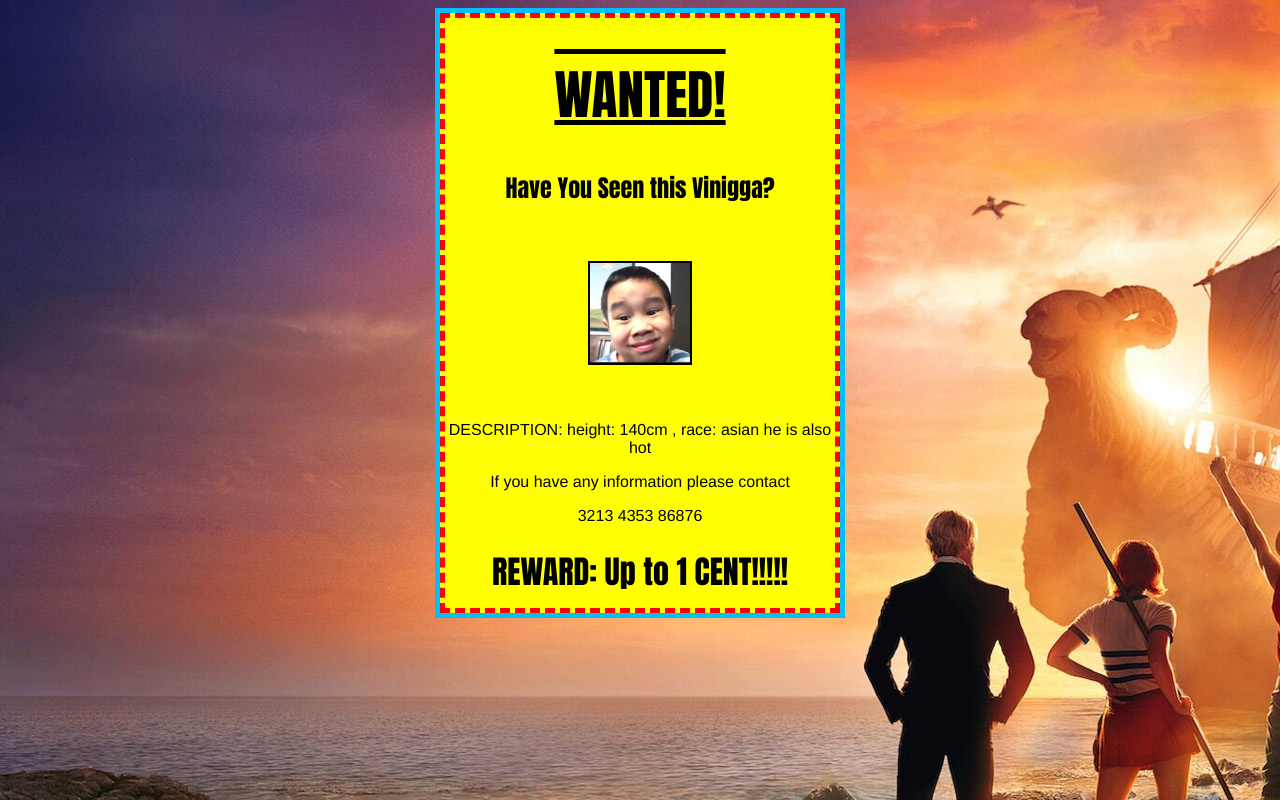
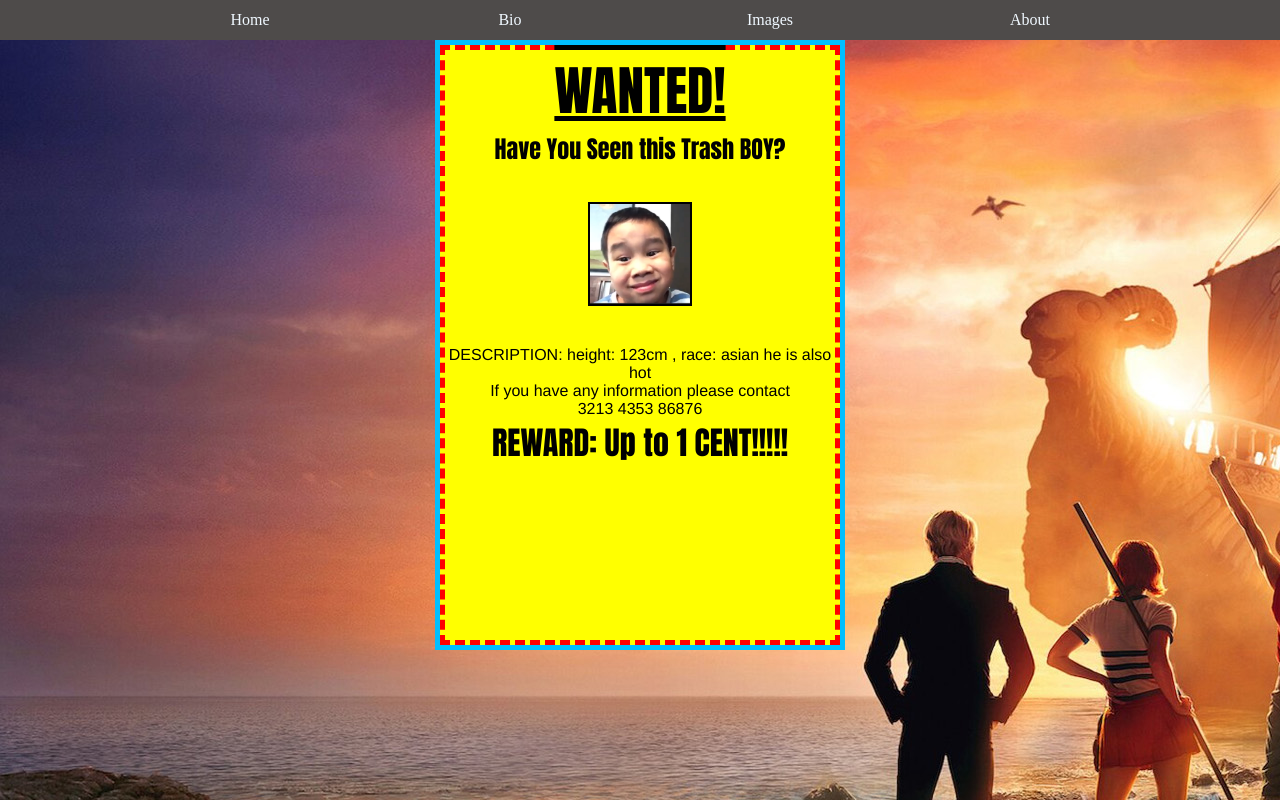
Before and after one commit to jkimgood12/cuoikhoa, a plain HTML site: page about/khang/index.html in a window 1280 px wide. Drawn offline with Linux system fonts and the light colour scheme.

Commit message:
im only human afterall

```diff
--- a/about/khang/index.html
+++ b/about/khang/index.html
@@ -8,13 +8,27 @@
     <title>!!!!!WANTED Gia khanh WANTED!!!!!</title>
 </head>
 <body>
+    <div id="menu">
+        <ul class="nav">
+            <li class="navi"><a href="../../index.html">Home</a></li>
+            <li class="navi"> <a href="../../bio/index.html">Bio</a></li>
+            <li class="navi"><a href="../../images/index.html">Images</a></li>
+            <li class="navi"><a href="../../about/hanh/index.html">About</a>
+                <ul class="subnav">
+                    <li><a href="../../about/hanh/index.html">Hanh</a></li>
+                    <li><a href="../../about/khang/index.html">Khang</a></li>
+                    <li><a href="../../about/khanh/index.html">Khanh</a>
+                </ul>
+            </li>
+        </ul>
+    </div>
     <center>
         <div class="blue">
             <div class=" yellow">
                 <h1 id="wanted" >WANTED!</h1>
-                <h2>Have You Seen this Vinigga?</h2>
+                <h2>Have You Seen this Trash BOY?</h2>
                 <img id="a" src="a.png" alt="gamer hot">
-                <p>DESCRIPTION:  height: 140cm , race: asian he is also hot</p>
+                <p>DESCRIPTION:  height: 123cm , race: asian he is also hot</p>
 
                 <p>If you have any information please contact</p>
                 <p>3213 4353 86876</p>
--- a/about/khang/style.css
+++ b/about/khang/style.css
@@ -34,3 +34,59 @@ p {
 body{
     background-image: url("op.jpg");;
 }
+
+* {
+    padding: 0;
+    margin: 0;
+}
+#menu ul {
+    background-color: rgb(78, 75, 74);
+    text-align: center;
+    list-style-type: none;
+}
+
+#menu .navi {
+    color: aliceblue;
+    display: inline-block;
+    width: 20%;
+    height: 40px;
+    line-height: 40px;
+    margin-left: -5;
+}
+
+#menu a {
+    color: aliceblue;
+    display: block;
+    text-decoration: none;
+}
+
+#menu a:hover {
+    background: rgb(160, 154, 152);
+}
+
+#subnav li {
+    display: none;
+}
+
+#menu li {
+    position: relative;
+}
+
+#menu li:hover .subnav {
+    display: block;
+}
+
+.subnav {
+    display: none;
+    position: absolute;
+}
+
+.subnav li {
+    margin-left: 0
+}
+
+#menu .subnav {
+    background-color: rgb(116, 106, 103);
+    text-align: center;
+    list-style-type: none;
+}
```
